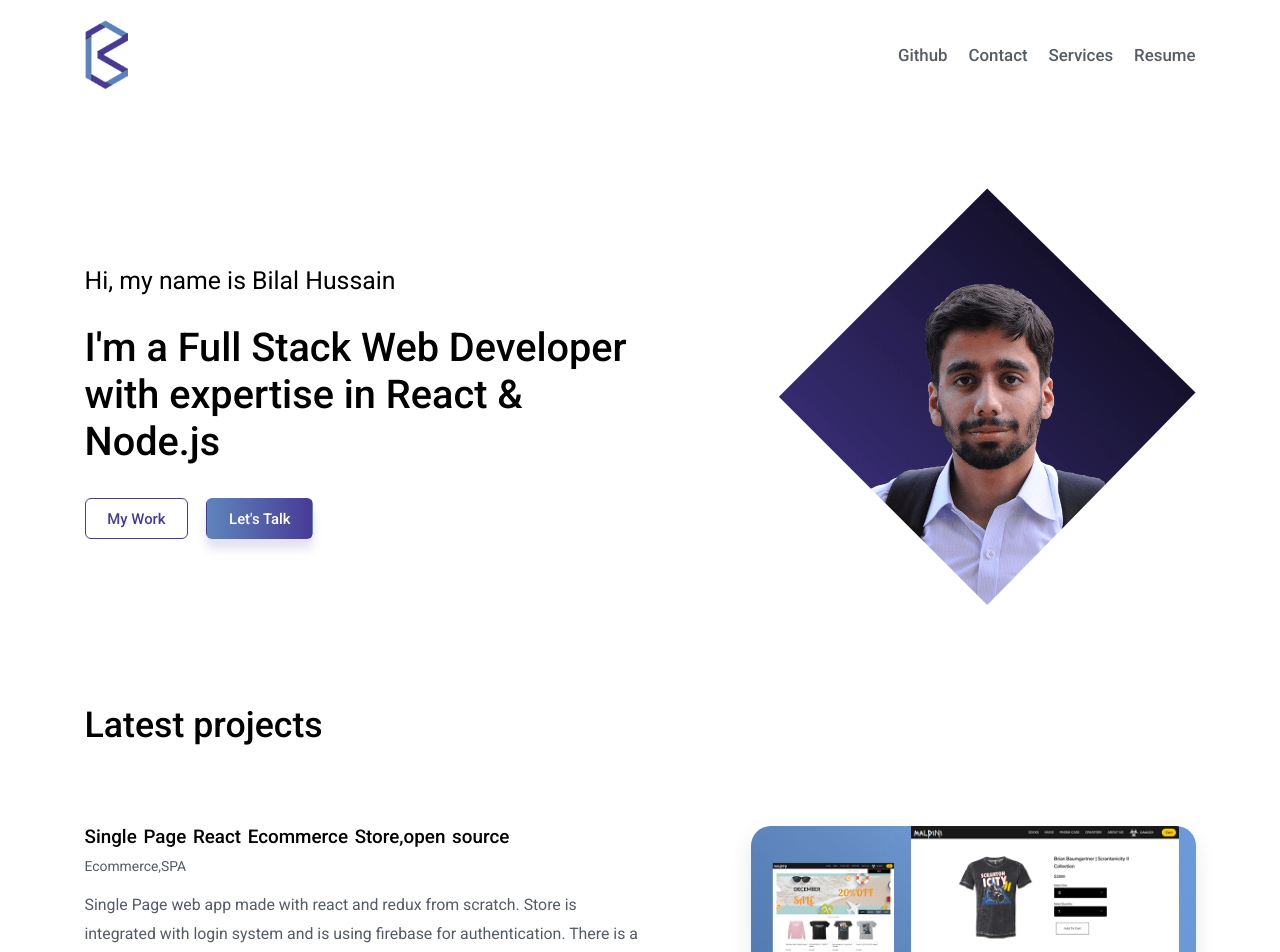
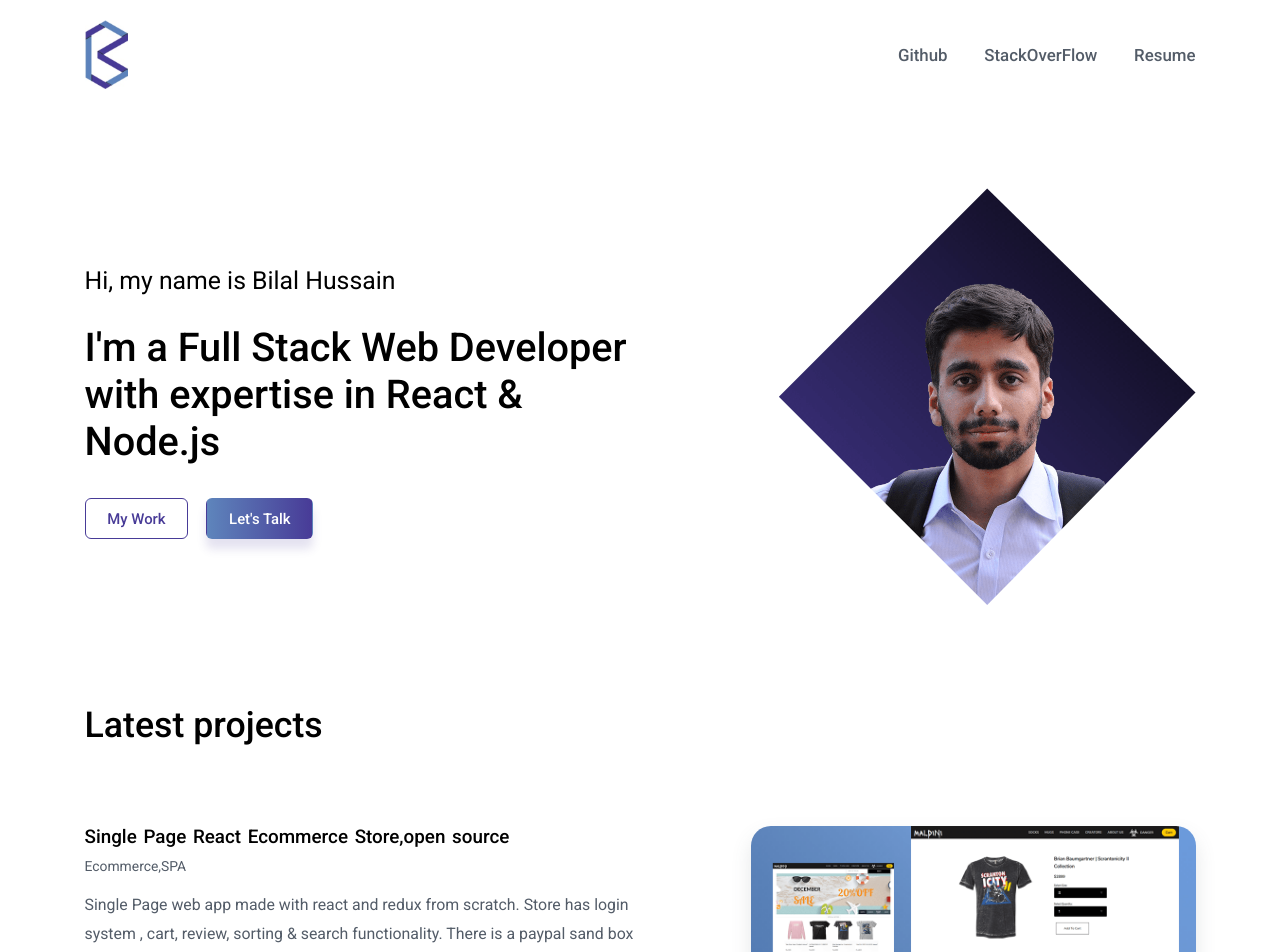
Before and after one commit to BilalHussain009/Portfolio-nextjs, a Next.js app: page / in a window 1280 px wide. Shown: the top 952 px of the page. Built offline with nearby package versions, Linux system fonts and the light colour scheme.

Commit message:
year and description fixed

```diff
--- a/package.json
+++ b/package.json
@@ -17,5 +17,8 @@
     "react-dom": "17.0.0",
     "react-scroll": "^1.8.1",
     "sass": "^1.27.0"
+  },
+  "browser": {
+    "child_process": false
   }
 }
--- a/pages/index.js
+++ b/pages/index.js
@@ -2,6 +2,8 @@ import Head from 'next/head'
 import { Link, animateScroll as scroll } from "react-scroll";
 
 export default function Home() {
+  var year = new Date().getFullYear()
+
   return (
     <div>
       <h2 className="seoTags">Bilal Hussain Web Developer</h2>
@@ -18,10 +20,9 @@ export default function Home() {
             <img className="navlist--logo" src="/B.jpeg" alt="Bilal Logo"></img>
             <div className="navlist--links">
               <li className="navlist--link"><a target="_blank" href="https://github.com/BilalHussain009">Github</a></li>
-              <li className="navlist--link"><Link to="contact1" spy={true}
-                smooth={true}>Contact</Link></li>
-              <li className="navlist--link"><Link to="skills1" spy={true}
-                smooth={true}>Services</Link></li>
+              <li className="navlist--link"><a target="_blank" href="https://stackoverflow.com/users/10436299/bilal">StackOverFlow</a></li>
+
+
               <li className="navlist--link"><a target="_blank" href="https://drive.google.com/file/d/1573srlgRzAfv4k7rV0tcNLYLA7qYFah7/view?usp=sharing">Resume</a></li>
             </div>
           </ul>
@@ -47,7 +48,7 @@ export default function Home() {
             <div className="project__info">
               <h4 className="projectHeading">Single Page React Ecommerce Store,open source </h4>
               <div className="project__tags margin-top-tiny">Ecommerce,SPA</div>
-              <p className="projectDescription margin-top-small">Single Page web app made with react and redux from scratch. Store is integrated with login system and is using firebase for authentication. There is a paypal sand box integration as well, which can be converted to an actual paypal gateway easily</p>
+              <p className="projectDescription margin-top-small">Single Page web app made with react and redux from scratch. Store has login system , cart, review, sorting & search functionality. There is a paypal sand box integration as well, which can be converted to an actual paypal gateway</p>
               <div className="project__links margin-top-medium">
                 <a target="_blank" className="projectHeading project__link" href="http://maldinifashion.herokuapp.com/">Visit maldinifashion.com</a>
                 <a target="_blank" className="projectHeading margin-left-small project__link" href="https://github.com/BilalHussain009/React-Demo-Store-E-commerce">View github repository</a>
@@ -202,7 +203,7 @@ export default function Home() {
 
           </div>
           <div className="copyright">
-            <h4>&#169; 2020 Bilal Hussain</h4>
+            <h4>&#169; {year} Bilal Hussain</h4>
             <h5>Custom Made</h5>
           </div>
         </footer>
```
